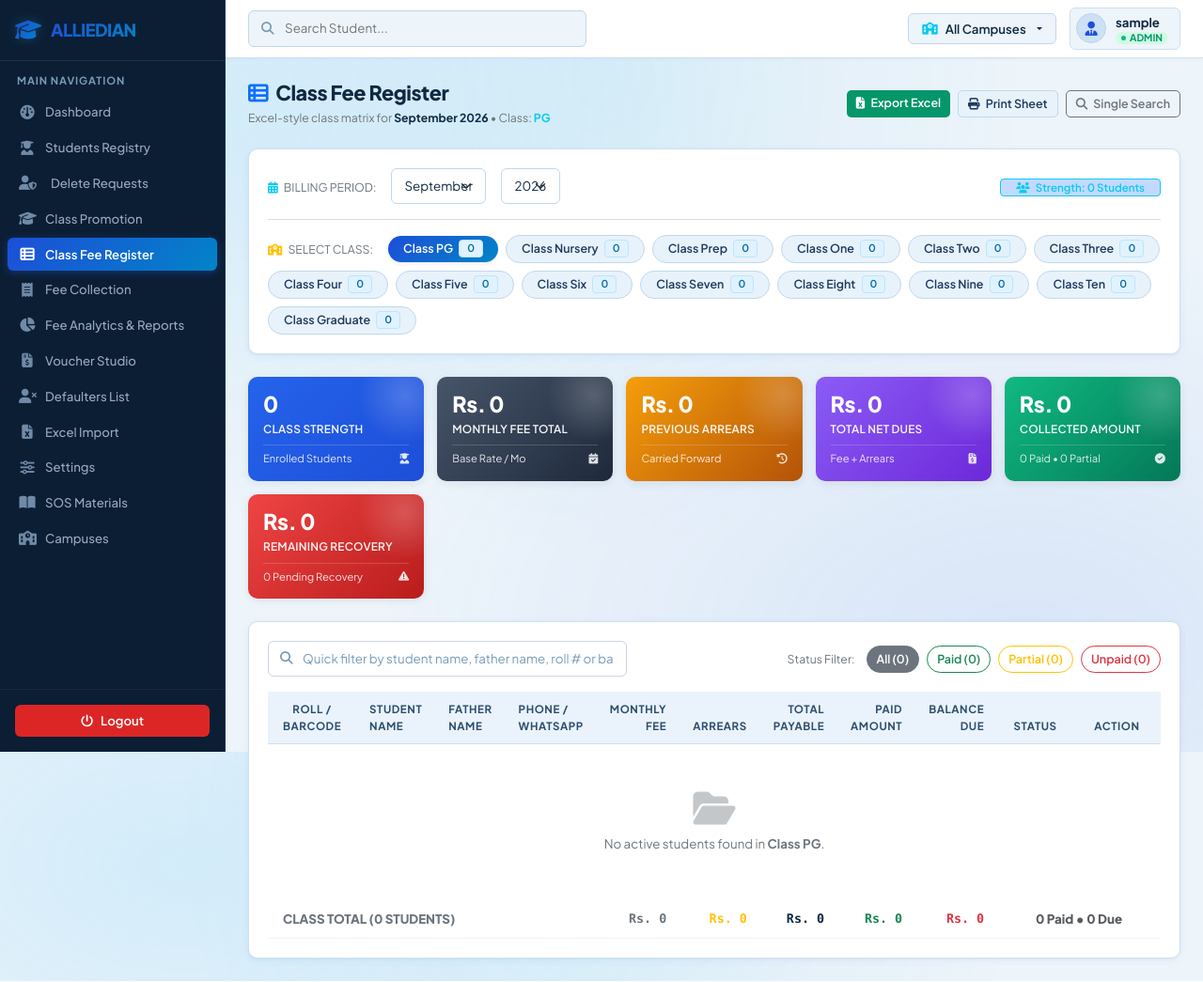
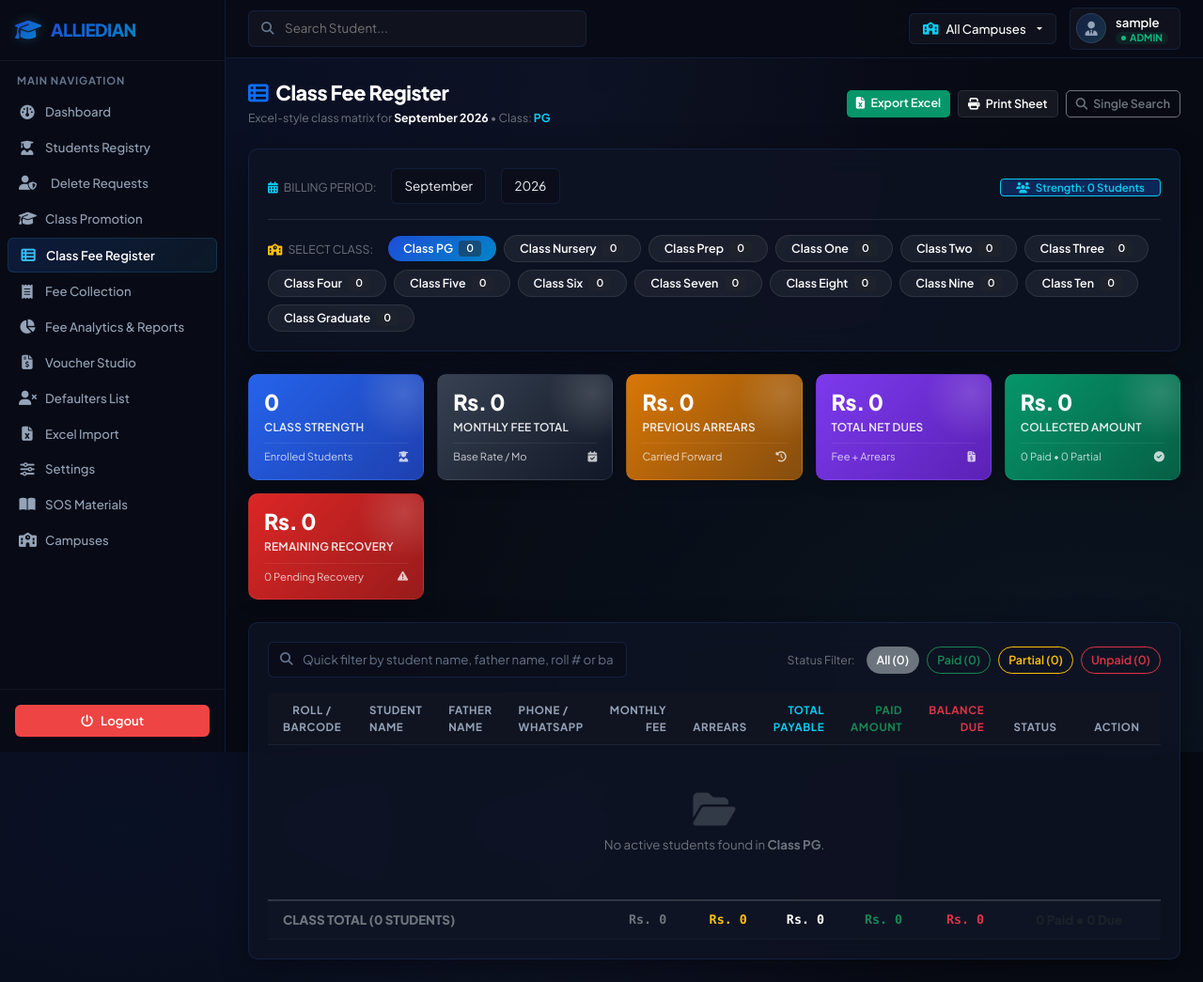
Before and after one commit to Saeed-driod/SMS2, a Flask app: page /fee/class-sheet in a window 1280 px wide. Shown: the whole page at 94% size. Run offline with Flask 3, Linux system fonts and the light colour scheme; the visitor is signed in with stand-in values (Sample User, id 1); data that the repository does not hold is empty; some libraries are stand-ins or nearby versions.

Commit message:
revert(style): restore original premium Dark Theme across the entire project

```diff
--- a/static/css/style.css
+++ b/static/css/style.css
@@ -2,31 +2,31 @@
 @import url('https://fonts.googleapis.com/css2?family=Inter:wght@300;400;500;600;700&family=Plus+Jakarta+Sans:wght@400;500;600;700;800&display=swap');
 
 :root {
-    --bg-primary: #edf4fa; /* Fresh light-blue canvas */
-    --bg-secondary: #ffffff; /* Crisp white panel background */
-    --glass-bg: #ffffff;
-    --glass-border: #cfe0ee; /* Soft sky-blue border */
-    --glass-highlight: rgba(37, 99, 235, 0.08);
+    --bg-primary: #070a13; /* Rich dark-blue background */
+    --bg-secondary: #0f1424; /* Dark blue panel background */
+    --glass-bg: rgba(15, 20, 36, 0.78);
+    --glass-border: rgba(59, 130, 246, 0.14); /* Subtle blue-tinted border */
+    --glass-highlight: rgba(59, 130, 246, 0.2);
 
-    --text-primary: #0f2942; /* Deep Navy-Slate for crisp readability */
-    --text-secondary: #3b5a75; /* Ocean Slate */
-    --text-muted: #789bb7; /* Muted soft blue-gray */
+    --text-primary: #f1f5f9; /* Crisp ice-white */
+    --text-secondary: #94a3b8; /* Cool slate-gray */
+    --text-muted: #64748b; /* Muted slate */
 
-    --accent-blue: #1d4ed8;
-    --accent-cyan: #0284c7;
-    --accent-green: #059669;
-    --accent-yellow: #d97706;
-    --accent-red: #dc2626;
-    --accent-purple: #7c3aed;
+    --accent-blue: #2563eb; /* Deep blue */
+    --accent-cyan: #38bdf8; /* Sky-blue */
+    --accent-green: #10b981;
+    --accent-yellow: #f59e0b;
+    --accent-red: #ef4444;
+    --accent-purple: #8b5cf6;
 
     --gradient-blue: linear-gradient(135deg, #1d4ed8 0%, #0284c7 100%);
-    --gradient-purple: linear-gradient(135deg, #4f46e5 0%, #7c3aed 100%);
-    --gradient-dark: linear-gradient(135deg, #0f2038 0%, #1e3a5f 100%);
+    --gradient-purple: linear-gradient(135deg, #6366f1 0%, #a855f7 100%);
+    --gradient-dark: linear-gradient(135deg, #0f1424 0%, #05070c 100%);
 
     --border-radius-sm: 6px;
     --border-radius-md: 10px;
     --border-radius-lg: 16px;
-    --box-shadow: 0 2px 8px 0 rgba(37, 99, 235, 0.06), 0 1px 3px 0 rgba(15, 41, 66, 0.04);
+    --box-shadow: 0 8px 30px 0 rgba(0, 0, 0, 0.35);
     --transition: all 0.2s cubic-bezier(0.4, 0, 0.2, 1);
 }
 
@@ -35,9 +35,9 @@ body {
     font-family: 'Plus Jakarta Sans', 'Inter', -apple-system, BlinkMacSystemFont, 'Segoe UI', Roboto, sans-serif;
     background-color: var(--bg-primary);
     background-image:
-        radial-gradient(at 15% 15%, rgba(56, 189, 248, 0.14) 0px, transparent 45%),
-        radial-gradient(at 85% 85%, rgba(37, 99, 235, 0.1) 0px, transparent 45%),
-        radial-gradient(at 50% 10%, rgba(14, 165, 233, 0.08) 0px, transparent 50%);
+        radial-gradient(at 10% 10%, rgba(37, 99, 235, 0.08) 0px, transparent 50%),
+        radial-gradient(at 90% 90%, rgba(56, 189, 248, 0.06) 0px, transparent 50%),
+        radial-gradient(at 50% 10%, rgba(99, 102, 241, 0.05) 0px, transparent 50%);
     background-attachment: fixed;
     color: var(--text-primary);
     min-height: 100vh;
@@ -51,24 +51,25 @@ body {
 h1, h2, h3, h4, h5, h6, .page-title {
     font-weight: 700;
     letter-spacing: -0.02em;
-    color: #0f2942;
+    color: #ffffff;
 }
 
 .page-title, h1 {
     font-size: 1.35rem;
     font-weight: 750;
-    color: #0f2942;
 }
 
-h2 { font-size: 1.2rem; font-weight: 700; color: #0f2942; }
-h3 { font-size: 1.05rem; font-weight: 650; color: #0f2942; }
-h4 { font-size: 0.95rem; font-weight: 600; color: #1e3a5f; }
-h5 { font-size: 0.85rem; font-weight: 600; color: #1e3a5f; }
-h6 { font-size: 0.78rem; font-weight: 600; color: #334e68; }
+h2 { font-size: 1.2rem; font-weight: 700; }
+h3 { font-size: 1.05rem; font-weight: 650; }
+h4 { font-size: 0.95rem; font-weight: 600; }
+h5 { font-size: 0.85rem; font-weight: 600; }
+h6 { font-size: 0.78rem; font-weight: 600; }
 
-/* Panels & containers */
+/* Glassmorphism containers */
 .glass-panel {
-    background: #ffffff;
+    background: var(--glass-bg);
+    backdrop-filter: blur(16px);
+    -webkit-backdrop-filter: blur(16px);
     border: 1px solid var(--glass-border);
     border-radius: var(--border-radius-md);
     box-shadow: var(--box-shadow);
@@ -97,23 +95,25 @@ h6 { font-size: 0.78rem; font-weight: 600; color: #334e68; }
     width: 90px;
     height: 90px;
     border-radius: 50%;
-    background: radial-gradient(circle, rgba(37, 99, 235, 0.1) 0%, transparent 70%);
+    background: radial-gradient(circle, rgba(59, 130, 246, 0.15) 0%, transparent 70%);
     filter: blur(16px);
 }
 
 .metric-value {
     font-size: 1.6rem;
     font-weight: 750;
-    color: #0f2942;
+    background: linear-gradient(to right, #ffffff, #cbd5e1);
+    -webkit-background-clip: text;
+    -webkit-text-fill-color: transparent;
     margin-top: 6px;
     margin-bottom: 0;
 }
 
 /* Forms styling */
 .form-control, .form-select {
-    background-color: #ffffff;
-    border: 1px solid #c0d8ed;
-    color: #0f2942;
+    background-color: rgba(10, 13, 22, 0.6);
+    border: 1px solid var(--glass-border);
+    color: var(--text-primary);
     border-radius: var(--border-radius-sm);
     padding: 8px 13px;
     font-size: 0.835rem;
@@ -147,69 +147,36 @@ h6 { font-size: 0.78rem; font-weight: 600; color: #334e68; }
 
 /* Table styling */
 .table-custom {
-    color: #0f2942;
+    color: var(--text-primary);
     margin-bottom: 0;
 }
 
-.table-custom thead,
-.table-custom th,
-.table thead,
-.table th {
-    background-color: #eaf3fb !important;
-    border-bottom: 1px solid #cfe0ee !important;
-    color: #2c4d6f !important;
-    font-weight: 700;
+.table-custom th {
+    background-color: rgba(255, 255, 255, 0.02) !important;
+    border-bottom: 1px solid rgba(255, 255, 255, 0.07) !important;
+    color: var(--text-secondary);
+    font-weight: 650;
     text-transform: uppercase;
     font-size: 0.72rem;
     letter-spacing: 0.05em;
     padding: 10px 14px;
 }
 
-.table-custom td,
-.table td {
+.table-custom td {
     padding: 10px 14px;
-    border-bottom: 1px solid #eef5fb;
+    border-bottom: 1px solid rgba(255, 255, 255, 0.035);
     vertical-align: middle;
-    background-color: #ffffff !important;
-    color: #0f2942;
+    background-color: transparent !important;
+    color: var(--text-primary);
     font-size: 0.835rem;
 }
 
-.table-custom tr:hover td,
-.table tr:hover td {
-    background-color: #f1f7fc !important;
+.table-custom tr:hover td {
+    background-color: rgba(255, 255, 255, 0.025) !important;
 }
 
 .table-row-pending td {
-    background-color: #fffbeb !important;
-}
-
-/* Global Content Contrast Override (Prevents invisible white text on light canvases) */
-.app-main-content .glass-panel h1,
-.app-main-content .glass-panel h2,
-.app-main-content .glass-panel h3,
-.app-main-content .glass-panel h4,
-.app-main-content .glass-panel h5,
-.app-main-content .glass-panel h6,
-.app-main-content .glass-panel .text-white:not(.btn):not(.analytics-card),
-.app-main-content .table .text-white:not(.btn),
-.app-main-content .table-custom .text-white:not(.btn),
-.app-main-content .modal-custom .text-white:not(.btn),
-.app-main-content .page-content .text-white:not(.btn):not(.analytics-card) {
-    color: #0f2942 !important;
-}
-
-.app-main-content .glass-panel .text-light:not(.btn),
-.app-main-content .table .text-light:not(.btn),
-.app-main-content .table-custom .text-light:not(.btn) {
-    color: #2c4d6f !important;
-}
-
-/* Transform legacy dark badge pills to clean ice-blue badges */
-.app-main-content .badge.bg-dark {
-    background-color: #e0f2fe !important;
-    color: #0369a1 !important;
-    border: 1px solid #bae6fd !important;
+    background-color: rgba(245, 158, 11, 0.03) !important;
 }
 
 /* Custom Nav Pills */
@@ -266,21 +231,21 @@ h6 { font-size: 0.78rem; font-weight: 600; color: #334e68; }
 
 .btn-primary:hover, .btn-primary:focus {
     background: linear-gradient(135deg, #1d4ed8 0%, #0284c7 100%);
-    box-shadow: 0 2px 10px rgba(37, 99, 235, 0.35);
+    box-shadow: 0 0 12px rgba(56, 189, 248, 0.3);
     transform: translateY(-1px);
     color: #ffffff;
 }
 
 .btn-secondary {
-    background-color: #e8f2fa;
-    border: 1px solid #c0d8ed;
-    color: #1e3a5f;
+    background-color: rgba(255, 255, 255, 0.06);
+    border: 1px solid rgba(255, 255, 255, 0.09);
+    color: #ffffff;
 }
 
 .btn-secondary:hover {
-    background-color: #d6e8f6;
-    border-color: #9ec5e4;
-    color: #0f2942;
+    background-color: rgba(255, 255, 255, 0.1);
+    border-color: rgba(255, 255, 255, 0.16);
+    color: #ffffff;
 }
 
 .btn-danger {
@@ -416,9 +378,6 @@ h6 { font-size: 0.78rem; font-weight: 600; color: #334e68; }
 
 .search-wrapper input {
     padding-left: 36px;
-    background-color: #ffffff;
-    border: 1px solid #cbd5e1;
-    color: #0f172a;
 }
 
 /* Login box override */
@@ -445,16 +404,16 @@ h6 { font-size: 0.78rem; font-weight: 600; color: #334e68; }
 }
 
 ::-webkit-scrollbar-track {
-    background: #f1f5f9;
+    background: var(--bg-primary);
 }
 
 ::-webkit-scrollbar-thumb {
-    background: #cbd5e1;
+    background: #1e293b;
     border-radius: 3px;
 }
 
 ::-webkit-scrollbar-thumb:hover {
-    background: #94a3b8;
+    background: #334155;
 }
 
 /* =========================================================================
@@ -764,8 +723,8 @@ h6 { font-size: 0.78rem; font-weight: 600; color: #334e68; }
 /* Sidebar Styling */
 .app-sidebar {
     width: 240px;
-    background-color: #0c1e33;
-    border-right: 1px solid #1a3556;
+    background-color: #080b15;
+    border-right: 1px solid var(--glass-border);
     display: flex;
     flex-direction: column;
     position: fixed;
@@ -778,7 +737,7 @@ h6 { font-size: 0.78rem; font-weight: 600; color: #334e68; }
 
 .sidebar-header {
     padding: 18px 16px;
-    border-bottom: 1px solid rgba(255, 255, 255, 0.08);
+    border-bottom: 1px solid rgba(255, 255, 255, 0.05);
 }
 
 .logo-area {
@@ -808,9 +767,10 @@ h6 { font-size: 0.78rem; font-weight: 600; color: #334e68; }
 /* App Topbar Styling */
 .app-topbar {
     height: 62px;
-    background: #ffffff;
-    border-bottom: 1px solid #cfe0ee;
-    box-shadow: 0 1px 4px 0 rgba(37, 99, 235, 0.05);
+    background: rgba(8, 11, 21, 0.88);
+    backdrop-filter: blur(16px);
+    -webkit-backdrop-filter: blur(16px);
+    border-bottom: 1px solid var(--glass-border);
     display: flex;
     align-items: center;
     justify-content: space-between;
@@ -844,19 +804,19 @@ h6 { font-size: 0.78rem; font-weight: 600; color: #334e68; }
 .topbar-search-input {
     width: 100%;
     padding: 8px 14px 8px 38px;
-    background: #edf4fa;
-    border: 1px solid #c0d8ed;
+    background: rgba(255, 255, 255, 0.035);
+    border: 1px solid var(--glass-border);
     border-radius: var(--border-radius-sm);
-    color: #0f2942;
+    color: #ffffff;
     font-size: 0.835rem;
     outline: none;
     transition: var(--transition);
 }
 
 .topbar-search-input:focus {
-    background: #ffffff;
-    border-color: var(--accent-blue);
-    box-shadow: 0 0 0 3px rgba(37, 99, 235, 0.18);
+    background: rgba(255, 255, 255, 0.07);
+    border-color: var(--accent-cyan);
+    box-shadow: 0 0 0 3px rgba(56, 189, 248, 0.15);
 }
 
 .topbar-actions {
@@ -866,53 +826,52 @@ h6 { font-size: 0.78rem; font-weight: 600; color: #334e68; }
 }
 
 .topbar-campus-wrapper .btn-campus-select {
-    background: #edf4fa;
-    border: 1px solid #c0d8ed;
-    color: #0f2942;
+    background: rgba(255, 255, 255, 0.035);
+    border: 1px solid var(--glass-border);
+    color: #ffffff;
     padding: 6px 14px;
     font-size: 0.825rem;
     border-radius: var(--border-radius-sm);
-    font-weight: 600;
+    font-weight: 500;
     transition: var(--transition);
 }
 
 .topbar-campus-wrapper .btn-campus-select:hover,
 .topbar-campus-wrapper .btn-campus-select:focus {
-    background: #d6e8f6;
-    border-color: #9ec5e4;
-    color: #0f2942;
+    background: rgba(255, 255, 255, 0.08);
+    border-color: rgba(56, 189, 248, 0.3);
+    color: #ffffff;
 }
 
 .topbar-campus-wrapper .operator-campus-badge {
-    background: #edf4fa;
-    border: 1px solid #c0d8ed;
-    color: #0f2942;
+    background: rgba(255, 255, 255, 0.035);
+    border: 1px solid var(--glass-border);
+    color: #ffffff;
     padding: 6px 14px;
     font-size: 0.825rem;
     border-radius: var(--border-radius-sm);
-    font-weight: 600;
 }
 
 .user-profile-summary {
     display: flex;
     align-items: center;
     gap: 10px;
-    background: #edf4fa;
+    background: rgba(255, 255, 255, 0.035);
     padding: 5px 12px 5px 6px;
     border-radius: var(--border-radius-sm);
-    border: 1px solid #cfe0ee;
+    border: 1px solid var(--glass-border);
 }
 
 .avatar-circle {
     width: 32px;
     height: 32px;
     border-radius: 50%;
-    background: linear-gradient(135deg, rgba(37, 99, 235, 0.15) 0%, rgba(2, 132, 199, 0.15) 100%);
-    border: 1px solid #b8d5ec;
+    background: linear-gradient(135deg, rgba(37, 99, 235, 0.2) 0%, rgba(56, 189, 248, 0.2) 100%);
+    border: 1px solid rgba(255, 255, 255, 0.1);
     display: flex;
     align-items: center;
     justify-content: center;
-    color: var(--accent-blue);
+    color: var(--text-secondary);
     font-size: 0.95rem;
 }
 
@@ -923,8 +882,8 @@ h6 { font-size: 0.78rem; font-weight: 600; color: #334e68; }
 }
 
 .user-name {
-    font-weight: 700;
-    color: #0f2942;
+    font-weight: 600;
+    color: #ffffff;
     font-size: 0.825rem;
     white-space: nowrap;
     text-overflow: ellipsis;
@@ -934,13 +893,13 @@ h6 { font-size: 0.78rem; font-weight: 600; color: #334e68; }
 .user-role {
     font-size: 0.65rem !important;
     font-weight: 700;
-    color: #059669;
+    color: #10b981;
     padding: 1px 6px !important;
     width: fit-content;
     display: flex;
     align-items: center;
     gap: 4px;
-    background-color: #d1fae5 !important;
+    background-color: rgba(16, 185, 129, 0.1) !important;
 }
 
 .pulse-indicator {
@@ -991,7 +950,7 @@ h6 { font-size: 0.78rem; font-weight: 600; color: #334e68; }
     align-items: center;
     gap: 10px;
     padding: 8px 12px;
-    color: #94a9c2;
+    color: var(--text-secondary);
     text-decoration: none !important;
     border-radius: var(--border-radius-sm);
     font-weight: 500;
@@ -1004,28 +963,26 @@ h6 { font-size: 0.78rem; font-weight: 600; color: #334e68; }
     width: 18px;
     text-align: center;
     transition: var(--transition);
-    color: #708aa8;
 }
 
 .nav-link:hover {
     color: #ffffff;
-    background: rgba(56, 189, 248, 0.1);
+    background: rgba(255, 255, 255, 0.04);
 }
 
 .nav-link:hover i {
-    color: #38bdf8;
+    color: var(--accent-cyan);
 }
 
 .nav-link.active {
     color: #ffffff;
-    background: linear-gradient(135deg, #1d4ed8 0%, #0284c7 100%);
-    border: none;
-    box-shadow: 0 2px 8px rgba(37, 99, 235, 0.35);
+    background: linear-gradient(135deg, rgba(37, 99, 235, 0.18) 0%, rgba(56, 189, 248, 0.08) 100%);
+    border: 1px solid rgba(56, 189, 248, 0.15);
     font-weight: 600;
 }
 
 .nav-link.active i {
-    color: #ffffff;
+    color: var(--accent-cyan);
 }
 
 /* Main Content Area */
@@ -1099,13 +1055,13 @@ h6 { font-size: 0.78rem; font-weight: 600; color: #334e68; }
     flex-direction: column;
     justify-content: space-between;
     transition: var(--transition);
-    border: none;
-    box-shadow: 0 2px 10px rgba(0, 0, 0, 0.08);
+    border: 1px solid rgba(255, 255, 255, 0.06);
+    box-shadow: 0 4px 16px rgba(0, 0, 0, 0.2);
 }
 
 .analytics-card:hover {
     transform: translateY(-2px);
-    box-shadow: 0 6px 20px rgba(0, 0, 0, 0.14);
+    box-shadow: 0 6px 22px rgba(0, 0, 0, 0.35);
 }
 
 .analytics-card::before {
@@ -1113,7 +1069,7 @@ h6 { font-size: 0.78rem; font-weight: 600; color: #334e68; }
     position: absolute;
     width: 100px;
     height: 100px;
-    background: radial-gradient(circle, rgba(255, 255, 255, 0.2) 0%, transparent 70%);
+    background: radial-gradient(circle, rgba(255, 255, 255, 0.15) 0%, transparent 70%);
     top: -30px;
     right: -30px;
     border-radius: 50%;
@@ -1130,16 +1086,16 @@ h6 { font-size: 0.78rem; font-weight: 600; color: #334e68; }
 .card-label {
     font-size: 0.74rem;
     font-weight: 600;
-    opacity: 0.95;
+    opacity: 0.9;
     text-transform: uppercase;
     letter-spacing: 0.02em;
 }
 
 .card-footer-info {
     font-size: 0.7rem;
-    opacity: 0.85;
+    opacity: 0.75;
     margin-top: 8px;
-    border-top: 1px solid rgba(255, 255, 255, 0.2);
+    border-top: 1px solid rgba(255, 255, 255, 0.1);
     padding-top: 5px;
     display: flex;
     align-items: center;
@@ -1147,14 +1103,14 @@ h6 { font-size: 0.78rem; font-weight: 600; color: #334e68; }
 }
 
 /* Card Themes */
-.card-theme-red { background: linear-gradient(135deg, #ef4444, #b91c1c); }
-.card-theme-orange { background: linear-gradient(135deg, #f97316, #c2410c); }
-.card-theme-blue { background: linear-gradient(135deg, #2563eb, #1d4ed8); }
-.card-theme-green { background: linear-gradient(135deg, #10b981, #047857); }
-.card-theme-yellow { background: linear-gradient(135deg, #f59e0b, #b45309); }
-.card-theme-purple { background: linear-gradient(135deg, #8b5cf6, #6d28d9); }
-.card-theme-teal { background: linear-gradient(135deg, #14b8a6, #0f766e); }
-.card-theme-dark { background: linear-gradient(135deg, #475569, #1e293b); }
+.card-theme-red { background: linear-gradient(135deg, #dc2626, #991b1b); }
+.card-theme-orange { background: linear-gradient(135deg, #ea580c, #9a3412); }
+.card-theme-blue { background: linear-gradient(135deg, #2563eb, #1e40af); }
+.card-theme-green { background: linear-gradient(135deg, #059669, #065f46); }
+.card-theme-yellow { background: linear-gradient(135deg, #d97706, #854d0e); }
+.card-theme-purple { background: linear-gradient(135deg, #7c3aed, #5b21b6); }
+.card-theme-teal { background: linear-gradient(135deg, #0d9488, #115e59); }
+.card-theme-dark { background: linear-gradient(135deg, #374151, #111827); }
 
 /* Dashboard layout grid */
 .dashboard-row-middle {
--- a/templates/class_fee_sheet.html
+++ b/templates/class_fee_sheet.html
@@ -178,7 +178,7 @@
     <!-- Main Excel Sheet Table -->
     <div class="table-responsive" style="max-height: 70vh; overflow-y: auto;">
         <table class="table table-custom table-hover" id="feeSheetTable">
-            <thead style="position: sticky; top: 0; z-index: 10;">
+            <thead style="position: sticky; top: 0; z-index: 10; background: #0b0f1d;">
                 <tr>
                     <th style="width: 105px;" class="text-center">Roll / Barcode</th>
                     <th>Student Name</th>
@@ -186,7 +186,7 @@
                     <th>Phone / WhatsApp</th>
                     <th class="text-end">Monthly Fee</th>
                     <th class="text-end">Arrears</th>
-                    <th class="text-end text-primary font-weight-bold">Total Payable</th>
+                    <th class="text-end text-info font-weight-bold">Total Payable</th>
                     <th class="text-end text-success">Paid Amount</th>
                     <th class="text-end text-danger">Balance Due</th>
                     <th class="text-center" style="width: 100px;">Status</th>
@@ -205,14 +205,14 @@
 
                         <!-- Student ID / Barcode Badge -->
                         <td class="text-center font-monospace">
-                            <span class="badge bg-light border text-primary" style="font-size: 0.72rem;">
+                            <span class="badge bg-dark border border-secondary text-info" style="font-size: 0.72rem;">
                                 <i class="fa-solid fa-barcode me-1"></i>STD-{{ row.id }}
                             </span>
                         </td>
 
                         <!-- Student Name -->
                         <td>
-                            <span class="text-dark fw-bold d-block">{{ row.name }}</span>
+                            <span class="text-white fw-bold d-block">{{ row.name }}</span>
                             {% if session.role == 'admin' and not active_campus_id and row.campus_name %}
                             <span class="text-muted" style="font-size: 0.7rem;">{{ row.campus_name }}</span>
                             {% endif %}
--- a/templates/students.html
+++ b/templates/students.html
@@ -98,7 +98,7 @@
                         </td>
                         <td>
                             <div class="d-flex align-items-center flex-wrap gap-1">
-                                <span class="fw-semibold text-dark">{{ student.name }}</span>
+                                <span class="fw-semibold text-white">{{ student.name }}</span>
                                 {% if is_pending %}
                                 <span class="badge bg-warning bg-opacity-25 text-warning border border-warning border-opacity-50" style="font-size: 0.68rem;" title="Delete requested on {{ pending_delete_map[student.id].requested_at }}">
                                     <i class="fa-solid fa-hourglass-half me-1"></i>Delete Requested
```
Also changed, not shown: other parts of static/css/style.css (+58 -67 lines), templates/dashboard.html (+15 -16 lines), templates/fee_analytics.html (+55 -57 lines), templates/fee_history.html (+27 -27 lines), templates/promotion.html (+5 -5 lines), templates/student_add.html (+33 -30 lines).
